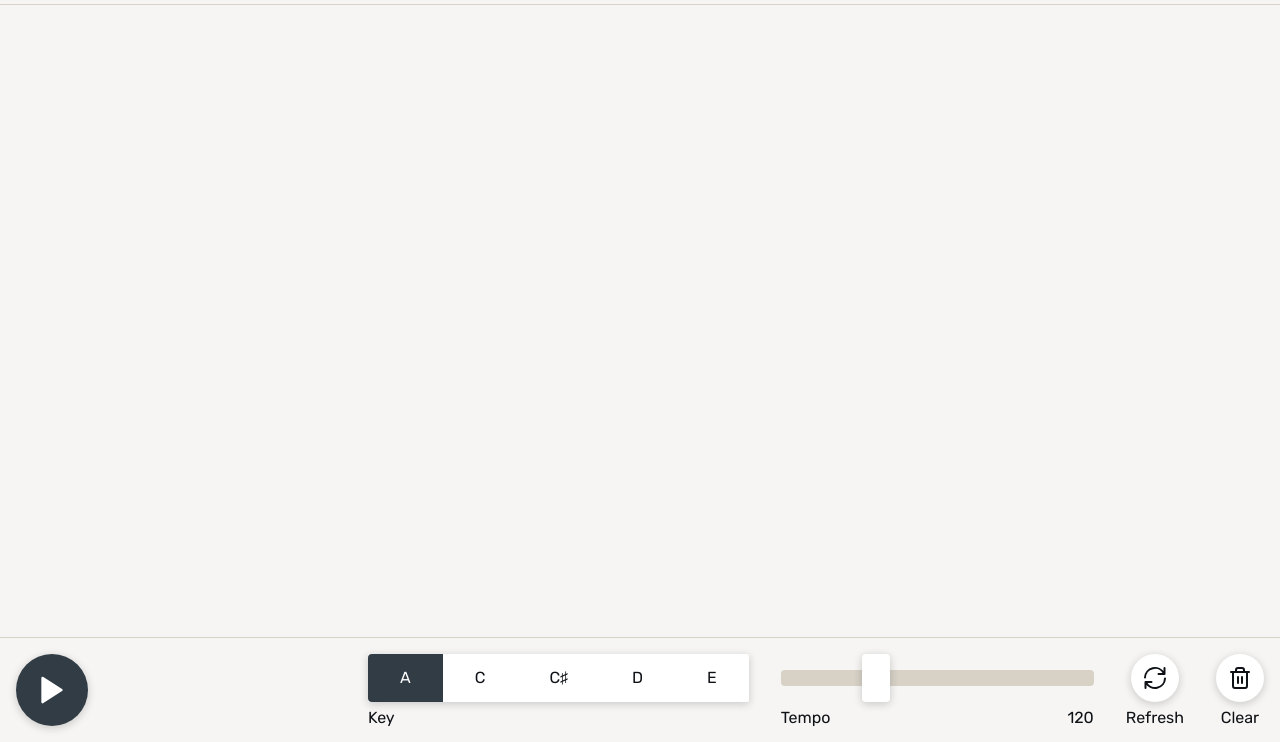
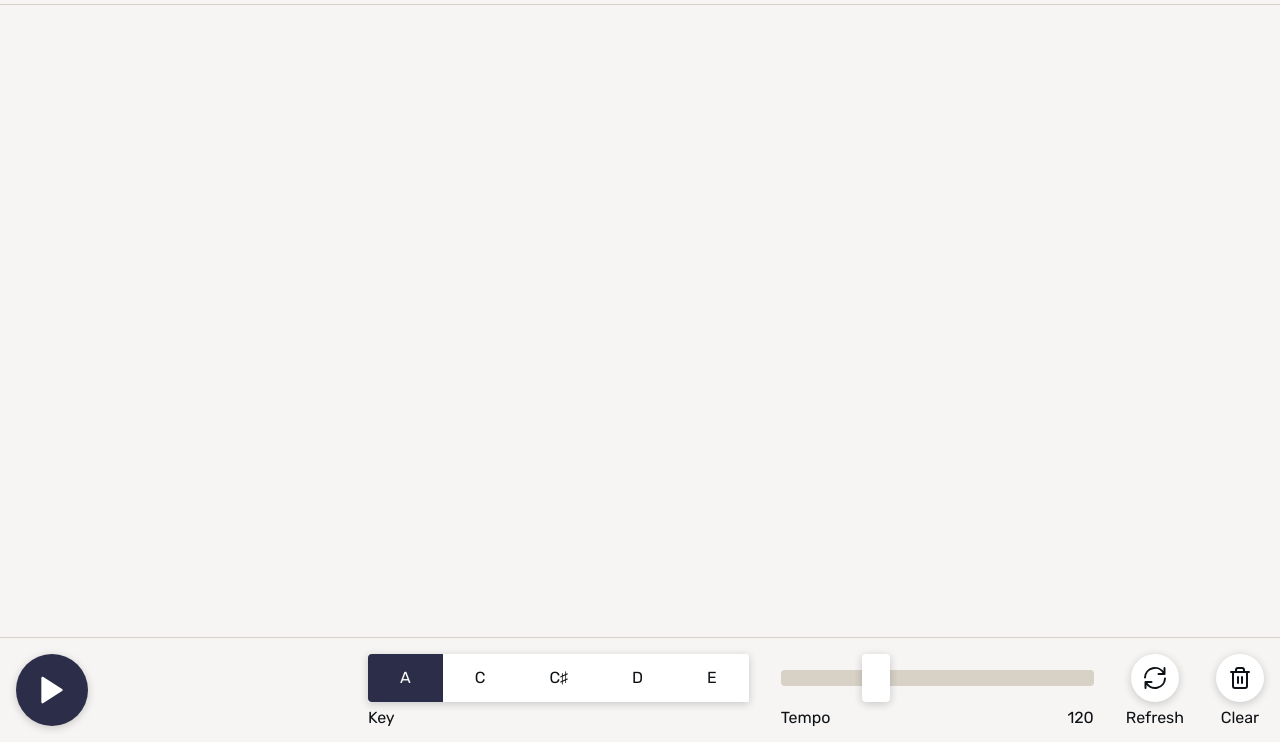
Before and after one commit to chrisschnaars/tone-toggles, a website built with Parcel: page src/index.html in a window 1280 px wide. Shown: the part 58-800 px from the top of the page. Built offline with nearby package versions, Linux system fonts and the light colour scheme.

Commit message:
Color update

```diff
--- a/src/scss/settings/_variables.scss
+++ b/src/scss/settings/_variables.scss
@@ -28,7 +28,7 @@ $color_tan-4: #d7d1c6;
 $color_white: #ffffff;
 $color_light-gray: #e5e8eb;
 $color_medium-gray: #77838d;
-$color_dark-gray: #313c45;
+$color_dark-gray: #2c2d48;
 $color_black: #0e1216;
 
 // UI Colors
```
